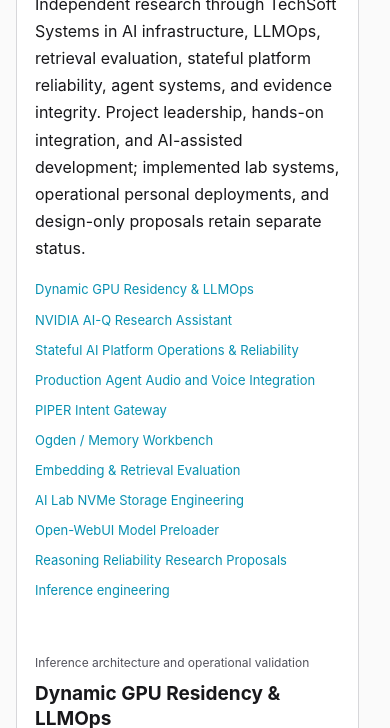
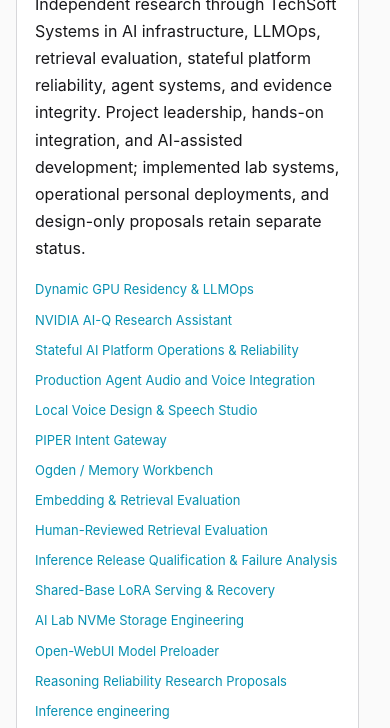
Before and after one commit to BrandXX/brandxx.github.io, an Astro site: page /resume-research in a window 390 px wide. Shown: the part 372-1100 px from the top of the page. Built offline with nearby package versions, Linux system fonts and the light colour scheme; Astro itself is replaced by a stand-in of ours.

Commit message:
Expand AI Lab research with scoped evaluation and serving findings
Add embedding comparisons, human-reviewed retrieval methodology, voice studio,
inference qualification, and shared-base LoRA integration. Refresh the matching
research PDF and notebook links. Preserve the general resume and cover letter;
keep private evidence local and distinguish completed tests from deferred work.

Verify responsive layouts, print/download behavior, source preservation, and
privacy rules; reject empty confidentiality configurations.

```diff
--- a/src/data/publicResume.ts
+++ b/src/data/publicResume.ts
@@ -141,7 +141,19 @@
       'Integrated profile-scoped Qwen3 TTS through native speech providers while preserving existing Kokoro output; verified MP3 generation and 24 kHz PCM through the actual Hermes read-aloud path.',
       'Maintained custom capability through backend upgrades with registration and deterministic DSP checks, configuration fingerprints, stopped-state backups, retained images, and documented narrow rollback procedures.',
     ],
-    boundary: 'Owner-operated personal production confirmed October 10, 2026; exact cutover date, commercial scale, and Tribal deployment are not established. Functional results are dated historical checks, not new benchmark runs. Processing limits are not full-length success measurements; timestamps are segment-level. No standardized speech-accuracy, latency/SLA, native hearing, DTMF decoding, cloning, or diarization claim. Specific security checks do not establish general prompt-injection immunity. Internal deployment details and raw evidence remain private.',
+    boundary: 'Owner-operated personal production confirmed October 10, 2026; exact cutover date, commercial scale, and Tribal deployment are not established. Functional results are dated historical checks, not new benchmark runs. Processing limits are not full-length success measurements; timestamps are segment-level. This native audio plugin does not claim standardized speech accuracy, latency/SLA, native hearing, DTMF decoding, cloning, or diarization. The separate Voice Studio project below covers voice-design and cloning workflows. Specific security checks do not establish general prompt-injection immunity. Internal deployment details and raw evidence remain private.',
+  },
+  {
+    id: 'voice-studio', title: 'Local Voice Design & Speech Studio', focus: 'Speech interfaces, streaming, and model lifecycle',
+    status: 'Implemented lab interface; September 2026 functional validation',
+    summary: 'Extended a private Qwen3 TTS studio with voice-design and reference-based cloning workflows on vLLM-Omni. Connected browser interaction, streaming audio, reference persistence, and controlled model transitions in a self-hosted speech application.',
+    printSummary: 'Integrated voice design, reference-based cloning, PCM streaming, and controlled model transitions in a private Qwen3 TTS studio.',
+    details: [
+      'Validated a generated voice reference followed by synthesis of new text, plus an uploaded-reference workflow with transcript and consent recording. Kept these studio workflows distinct from the native agent audio plugin.',
+      'Recorded 26 regression tests and seven controller tests, with Chromium desktop/mobile checks and a synthetic microphone fixture. Verified reference persistence after a model restart, rejection of model switching during generation, and lease release after an early client disconnect.',
+      'Kept one TTS variant resident at a time and implemented bounded lifecycle control without exposing a Docker socket or arbitrary-command API. Measured cold model transitions separately from retained-weight LLM sleep/wake.',
+    ],
+    boundary: 'Independent AI-assisted engineering, not commercial or Tribal deployment. Functional and synthetic-microphone checks do not establish physical-microphone performance, speech accuracy, or subjective voice quality. Candidate voice audition remained pending; recording consent is not independent verification of rights to a voice. Cold transitions are not subsecond warm wakes.',
   },
   {
     id: 'piper', title: 'PIPER Intent Gateway', focus: 'Intent classification and memory routing',
@@ -175,15 +187,53 @@
   {
     id: 'embeddings', title: 'Embedding & Retrieval Evaluation', focus: 'Quantized serving, retrieval quality, and evidence-aware evaluation',
     status: 'Historical matched lab comparisons; workload-specific results',
-    summary: 'Evaluated four 1B/8B BF16 and NVFP4 embedding releases under matched serving conditions, combining throughput, latency, vector integrity, retrieval quality, and sampled GPU-memory checks. Kept serving performance separate from retrieval relevance and label quality.',
-    printSummary: 'Compared four BF16/NVFP4 embedding releases with matched serving and retrieval evaluation; recorded 20,936 requests with zero errors across four bounded soaks.',
+    summary: 'Compared embedding-service performance and retrieval relevance in two distinct lab campaigns: matched Nemotron BF16/NVFP4 releases in September, then four Qwen/Nemotron NVFP4 checkpoints on a common vLLM runtime in October. Evaluated latency, vector integrity, public retrieval tasks, and a source-linked memory corpus without treating any single metric as an overall model ranking.',
+    printSummary: 'Evaluated Nemotron BF16/NVFP4 and Qwen/Nemotron NVFP4 checkpoints in separate serving and retrieval studies, retaining workload, dimension, and label-quality limits.',
     details: [
-      'The 8B NVFP4 candidate recorded 32.0 versus 16.0 inputs/sec in the matched mixed-length, eight-worker soak. Across four 60-second soaks, 20,936 embedding requests completed with zero recorded errors; the rate comparison and total request count describe different scopes within the same four-release study.',
-      'At 2,048 dimensions, three-dataset retrieval means were 0.6183 for NVFP4 and 0.6185 for BF16 across SciFact, NFCorpus, and ArguAna. The retained summary does not identify the exact metric for those means; close values are not proof of statistical equivalence.',
-      'Evaluated a separate memory corpus of 214 sessions and 1,061 candidates using source-linked, unreviewed labels and paired bootstrap comparisons. Treated model-derived memory and source-link labels as evaluation context, not human-adjudicated ground truth.',
+      'September 6-7: the 8B NVFP4 candidate recorded 32.0 versus 16.0 inputs/sec for BF16 in a matched mixed-length, eight-worker soak. Across four 60-second soaks, 20,936 requests completed with zero recorded errors. At 2,048 dimensions, the 8B unweighted nDCG@10 means across SciFact, NFCorpus, and ArguAna were 0.6183 for NVFP4 and 0.6185 for BF16; close scores do not establish statistical equivalence.',
+      'October 19: evaluated Qwen 4B/8B and Nemotron 1B/community 8B NVFP4 checkpoints one at a time on a pinned vLLM 0.29.0 shared host. Qwen 8B led the three-dataset unweighted nDCG@10 mean at 0.6367 with native 4,096-dimensional vectors and 0.6356 at 2,048 dimensions. Community Nemotron 8B led SciFact and NFCorpus; Qwen led ArguAna.',
+      'The October campaign completed 20,480 requests with zero reported errors across four 60-second, eight-client mixed-load tests. NVIDIA Nemotron 1B recorded 196.1 inputs/sec and 43.3 ms p95. Timing included HTTP, vector serialization, and validation; performance used native vector sizes, not equal-sized outputs across models.',
+      'On the 214-session, 1,061-candidate memory corpus, October results at 2,048 dimensions favored the tested Nemotron checkpoints over Qwen on source-link retrieval. Paired intervals did not establish an advantage for the larger sibling in either family. These bronze labels remain unreviewed source linkages, not human-adjudicated relevance or memory correctness.',
       'Investigated GPU contention, role-aware query/document formatting, and consistent vector truncation with L2 normalization. A separate public-dataset and 48-query hard-negative technical comparison showed workload-dependent model tradeoffs; truncation reduced stored vector payload, not inference memory or network payload in that run.',
     ],
-    boundary: 'Historical independent AI-assisted lab results, not newly rerun benchmarks. The 2x serving comparison applies only to the recorded 8B workload; zero-error soaks do not establish a production SLA. Serving, public-retrieval, and memory-corpus evaluations are distinct scopes, not a combined accuracy score or an overall model ranking. Unreviewed labels are not gold labels; no statistical equivalence or human-approved training dataset is claimed.',
+    boundary: 'Source-reported independent AI-assisted lab results; not independently rerun for this publication. September and October are separate campaigns, not one cumulative soak. The 2x result applies only to the September 8B workload; zero-error short tests do not establish an SLA. The October campaign did not test Qwen BF16 controls, authorize an index migration, or establish a universal model winner. Publisher checkpoints are not claimed as personally quantized. Human-reviewed replacement evaluation remains outstanding.',
+  },
+  {
+    id: 'retrieval-review', title: 'Human-Reviewed Retrieval Evaluation', focus: 'Evaluation design, leakage controls, and failure costs',
+    status: 'Documented protocol; human labeling and sealed-test results outstanding',
+    summary: 'Designed a human-in-the-loop protocol for deciding whether an embedding-model replacement improves useful retrieval without increasing costly wrong-memory results. The protocol separates source-linked bronze labels from human-authored queries, relevance judgments, and operational failure costs.',
+    printSummary: 'Designed a human-reviewed retrieval protocol with leakage-aware splits, blinded grading, and cost-sensitive replacement gates; completed gold results remain outstanding.',
+    details: [
+      'Specified 300 authoring cases, divided into 50 calibration and 250 sealed-test cases, with connected-component splitting to keep linked sessions and near-duplicate memories together. These are prepared authoring cases, not 300 completed gold labels.',
+      'Defined time-aware queries, exact supporting evidence, acceptable and forbidden memories, severity judgments, and blinded candidate grading with model identity and rank withheld. Calibration policy is frozen before sealed-test evaluation.',
+      'Defined a replacement gate requiring a positive lower confidence bound for nDCG@10 gain, a nonpositive upper bound for additional cost-weighted loss, and no increase in observed high/critical harmful top-1 retrievals.',
+    ],
+    boundary: 'Evaluation design and a source-reported prepared package, not a completed human-gold benchmark, passed replacement gate, or deployed model change. No sealed-test scores or completed blinded grades are claimed. Leakage controls reduce risk rather than prove its elimination; an observed harm rate is not a safety guarantee.',
+  },
+  {
+    id: 'serving-validation', title: 'Inference Release Qualification & Failure Analysis', focus: 'Controlled comparisons, serving defects, and release gates',
+    status: 'Historical September 2026 studies; acceptance varies by candidate',
+    summary: 'Qualified inference changes through controlled comparisons, request-level validation, long-context probes, and reversible deployments. Distinguished successful HTTP responses from valid model output, and retained rejected candidates and unresolved quality issues alongside successful checks.',
+    printSummary: 'Qualified inference changes with controlled A/B tests, long-context probes, failure analysis, scoped upstream fixes, and reversible release procedures.',
+    details: [
+      'Qwen 27B: compared speculative decoding disabled versus three-token MTP with 42 requests per arm. After diagnosing a proxy/backend idle-connection mismatch, a corrected direct-proxy soak completed 2,648/2,648 requests over approximately 30 minutes. The initial run retained one HTTP 502 among 928 requests; the final HTTPS configuration received separate checks, not that same 30-minute soak.',
+      'Validated eight synthetic long-context retrieval probes up to 249,880 input tokens. Treated shared KV capacity separately from per-request context limits and scheduler slots. Retained tool-response compatibility caveats and a hallucinated video description; functional API success did not establish visual accuracy or broad long-context reasoning.',
+      'Nemotron Super: isolated a structured-output boundary defect and validated a narrowly scoped upstream vLLM patch. Raw assistant JSON/schema passes improved from 1/6 to 6/6 serial replays of one captured request, without repair, retries, or postprocessing. Preserved the original deployment and used extracted-method regression fixtures; upstream patch authorship is not claimed.',
+      'Super MTPv2: tested an external speculative head on an NVFP4 target. A depth-five concurrent trial encountered a CUDA illegal-memory-access fault. Restored the unchanged primary deployment and withheld the candidate from promotion; additional qualification remained outstanding.',
+    ],
+    boundary: 'Separate source-reported studies, not a single acceptance suite or new throughput record. The Super boundary replay was serial and limited to one request; residual grammar warnings, streaming, concurrency, and long-soak coverage remained unresolved. JSON/schema compliance is not factual correctness. MTPv2 qualification was deferred, not production-accepted. Raw evidence and deployment details remain private.',
+  },
+  {
+    id: 'adapter-routing', title: 'Shared-Base LoRA Serving & Recovery', focus: 'Adapter integration, route integrity, and lifecycle validation',
+    status: 'September 2026 infrastructure acceptance; writing quality unaccepted',
+    summary: 'Integrated a publisher rank-256 output-head LoRA with Nemotron Lightning NVFP4 inference while preserving the unchanged base route and original adapter tensors. Validated per-request routing, restart durability, and retained-weight lifecycle behavior without duplicating the base model.',
+    printSummary: 'Integrated a publisher LoRA with shared-base NVFP4 serving; validated concurrent base/adapter routing, restart durability, and bounded lifecycle recovery.',
+    details: [
+      'Diagnosed module-targeting and dummy-warmup compatibility failures, then used a narrow canonical-module mapping fix. Kept adapter tensors unchanged and did not modify inference mathematics or kernels.',
+      'Recorded 160/160 exact sentinel responses across eight concurrent workers, split evenly between base and adapter routes. Verified adapter discovery after service recreation and retained base arithmetic and tool-call checks.',
+      'Recorded a separate extended gate of 20 switches and 61 Level-1 sleep/wake cycles for the LoRA derivative. Kept that campaign distinct from the earlier sleep-only 61-cycle result, and retained versioned inputs and rollback images.',
+    ],
+    boundary: 'Deployment and integration of a publisher adapter, not personal LoRA training or checkpoint authorship. Short sentinel checks establish bounded route/output integrity, not sustained throughput or better creative writing. An early adapter arithmetic failure remains part of the record; later smoke passes do not erase it. No universal rank-256 backend support or byte-deterministic prose is claimed.',
   },
   {
     id: 'storage', title: 'AI Lab NVMe Storage Engineering', focus: 'High-throughput storage and reproducible I/O measurement',
--- a/src/pages/ai-lab.astro
+++ b/src/pages/ai-lab.astro
@@ -8,7 +8,7 @@
   { id: 'ai-q', topic: 'Agentic research & evidence', status: 'Evaluation ongoing', title: 'Can a research system support its conclusions?', description: 'Self-hosted NVIDIA AI-Q and NeMo workflows. Source tracing, controlled evaluation, citation repair, and replayable evidence across agent handoffs.', link: 'Explore AI-Q research', date: 'Independent research', Icon: ScanSearch, tone: 'blue', featured: true },
   { id: 'piper', topic: 'Intent & agent systems', status: 'Advisory integration', title: 'PIPER: intent before action.', description: 'A broader intent-layer architecture, explored through early Hermes and Open-WebUI work and a later advisory plugin. Task contracts, memory routing, and handoff boundaries remain distinct from execution authority.', link: 'Explore PIPER', Icon: Network, tone: 'cyan' },
   { id: 'memory', topic: 'Memory governance', status: 'Proposal-only review', title: 'Who decides what AI remembers?', description: 'Ogden / Memory Workbench: source provenance, immutable proposals, and separate human decisions. Model-generated proposals do not mutate live memory.', link: 'Explore memory research', Icon: ShieldCheck, tone: 'green' },
-  { id: 'embeddings', topic: 'Embedding & retrieval', status: 'Matched comparisons', title: 'Faster vectors. Better answers?', description: 'NVFP4 and BF16 serving, vector integrity, and retrieval evaluation. Separating inference throughput from relevance and the quality of the evidence used to judge it.', link: 'Explore retrieval evaluation', Icon: Database, tone: 'blue' },
+  { id: 'embeddings', topic: 'Embedding & retrieval', status: 'Matched comparisons', title: 'Faster vectors. Better answers?', description: 'Nemotron BF16/NVFP4 and Qwen/Nemotron comparisons: serving speed, public retrieval tasks, and source-linked memory. Human-reviewed relevance remains a separate evaluation gate.', link: 'Explore retrieval evaluation', Icon: Database, tone: 'blue' },
 ];
 const measurements = [
   { id: 'residency', value: '61/61', title: 'Sleep/wake cycles accepted', detail: 'A specific September 2026 pinned-vLLM campaign; 122/122 arithmetic and tool checks. Component validation, not full-system qualification.' },
@@ -34,11 +34,15 @@
   { id: 'agents', label: 'Agents & evidence' }, { id: 'memory', label: 'Memory' }, { id: 'operations', label: 'Operations' },
 ];
 const notes = [
+  { id: 'embeddings', category: 'inference', label: 'Inference', scope: 'Oct 2026 comparison', title: 'Embedding speed and retrieval quality are different questions', summary: 'Four Qwen/Nemotron NVFP4 checkpoints, dataset-specific tradeoffs, and 20,480 requests across bounded mixed-load tests.' },
+  { id: 'retrieval-review', category: 'memory', label: 'Memory', scope: 'Evaluation protocol', title: 'What would justify replacing a retrieval model?', summary: 'Human-authored relevance, blinded grading, and failure-cost gates. Prepared cases are not completed gold labels.' },
+  { id: 'serving-validation', category: 'inference', label: 'Inference', scope: 'Release qualification', title: 'A successful response is only the first check', summary: 'Qwen soak validation, a Super JSON-boundary repair, and an MTPv2 candidate withheld after a CUDA fault.' },
+  { id: 'voice-studio', category: 'operations', label: 'Operations', scope: 'Speech integration', title: 'From a voice reference to a working speech studio', summary: 'Qwen3 TTS voice design, reference-based cloning, streaming, and controlled model transitions. Voice-quality review stays separate.' },
+  { id: 'adapter-routing', category: 'inference', label: 'Inference', scope: 'Adapter acceptance', title: 'One base model, two request routes', summary: 'Publisher LoRA integration, concurrent route checks, restart durability, and lifecycle recovery without duplicating the base.' },
   { id: 'residency', category: 'inference', label: 'Inference', scope: 'Historical tests', title: 'What 61 sleep/wake cycles establish', summary: 'Retained-weight transitions, correctness gates, and the limits of component validation.' },
   { id: 'ai-q', category: 'agents', label: 'Agents & evidence', scope: 'Research platform', title: 'Tracing missing citations through a research workflow', summary: 'A bounded citation-accounting repair, exact-image replay, and focused regression checks.' },
   { id: 'memory', category: 'memory', label: 'Memory', scope: 'Review tooling', title: 'A memory workbench that proposes without rewriting', summary: 'Source drift, immutable model output, and 19 proposals kept separate from live memory.' },
   { id: 'platform', category: 'operations', label: 'Operations', scope: 'Lab operations', title: 'Stateful inference migration with memory preserved', summary: 'Moving from Ollama GGUF to vLLM NVFP4 while retaining 3,045 active memory documents.' },
-  { id: 'embeddings', category: 'inference', label: 'Inference', scope: 'Matched tests', title: 'Embedding speed and retrieval quality are different questions', summary: 'Serving throughput, vector integrity, relevance, and evaluation-label limitations.' },
   { id: 'piper', category: 'agents', label: 'Agents & evidence', scope: 'Advisory research', title: 'PIPER: from intake tooling to advisory integration', summary: 'Intent contracts, historical regression coverage, failure analysis, and version boundaries.' },
   { id: 'audio', category: 'operations', label: 'Operations', scope: 'Personal production', title: 'Audio and speech through the actual agent workflow', summary: 'Native Hermes audio tools, Whisper recognition, Qwen3 TTS, and recoverable deployment.' },
 ];
```
Also changed, not shown: scripts/verify-ai-lab.mjs (+16 -6 lines), scripts/verify-resume.mjs (+18 -3 lines), public/pdfs/README.md, 1 other file.
